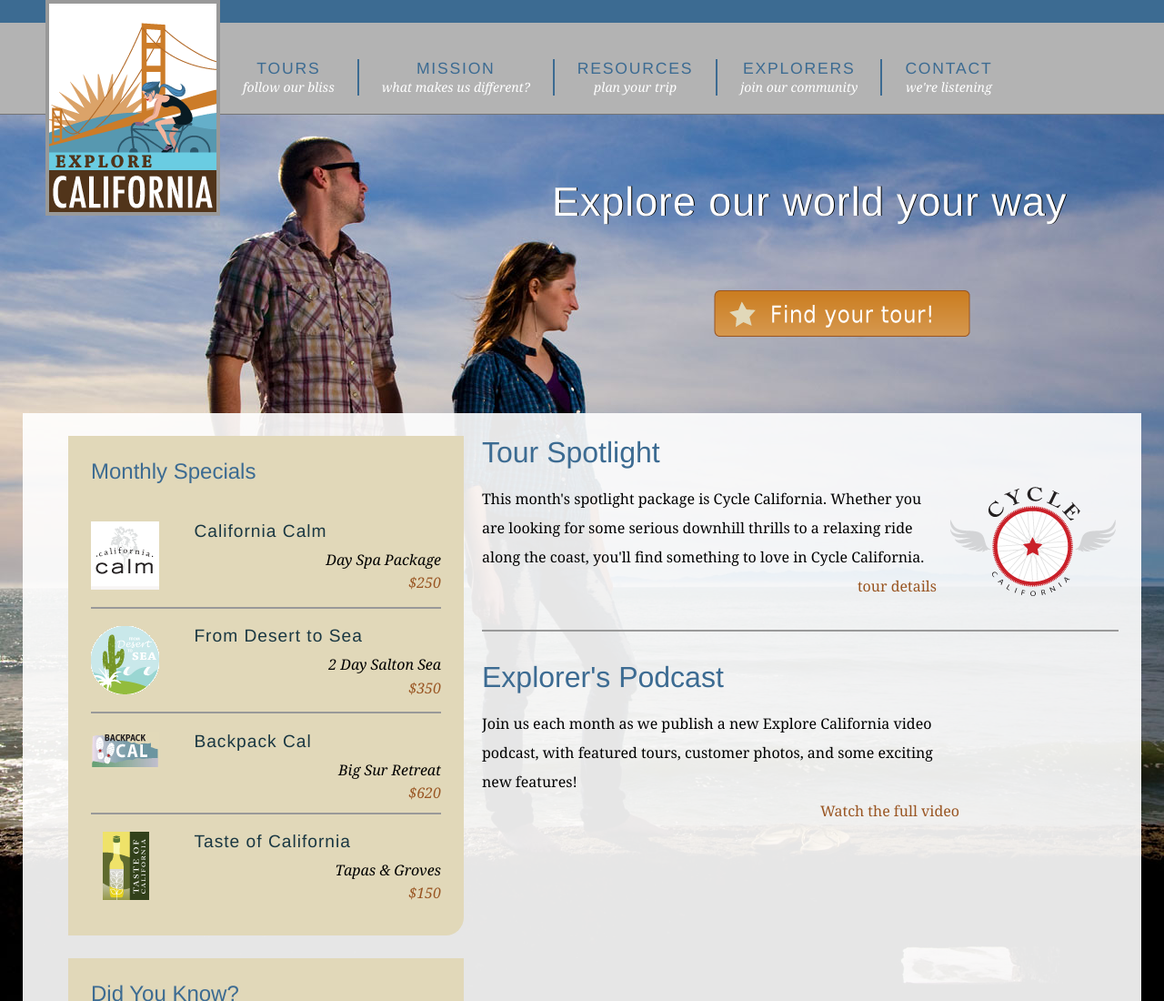
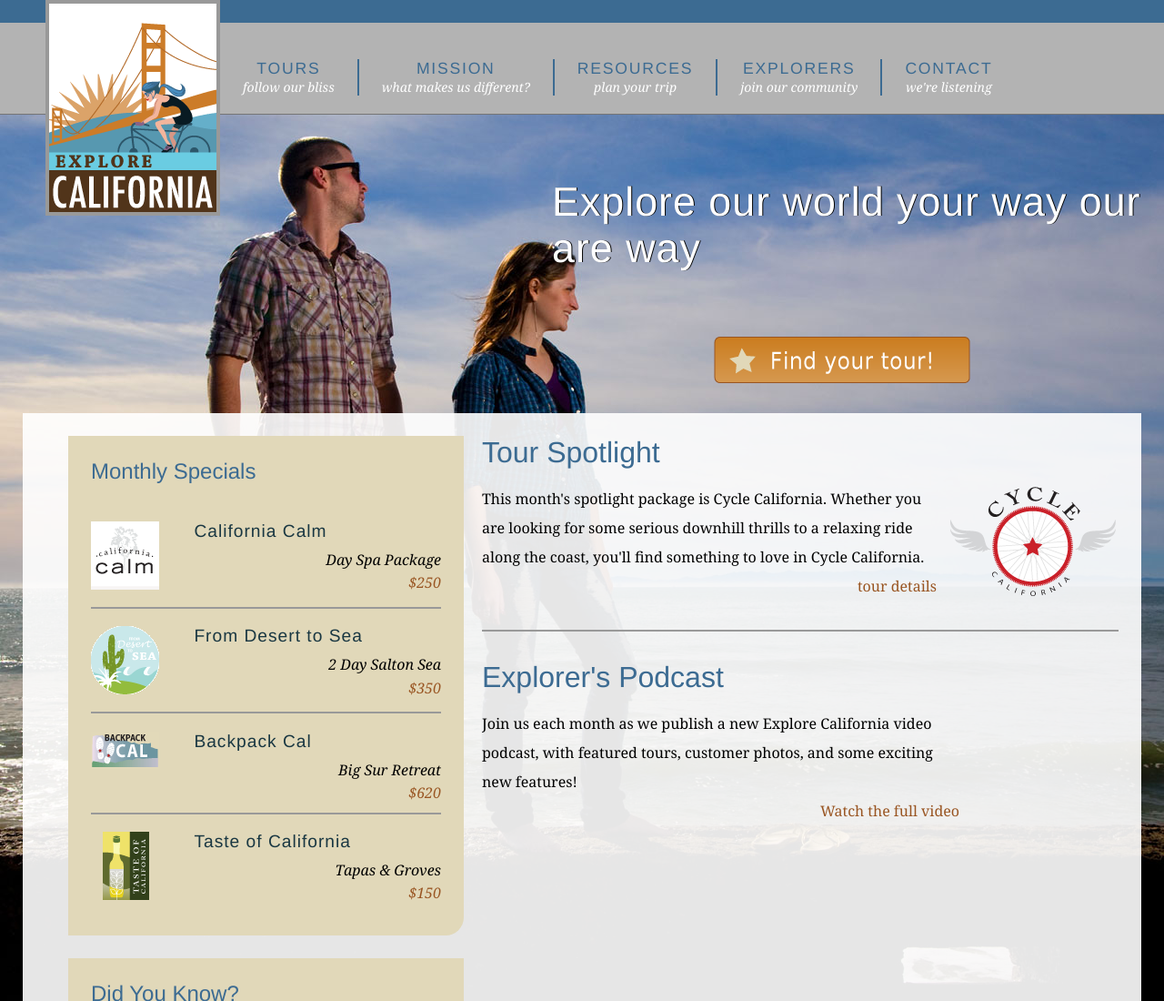
Before and after one commit to lfabbric/explore_california, a plain HTML site: page index.html in a window 1280 px wide. Shown: the top 1100 px of the page at 91% size. Drawn offline with Linux system fonts and the light colour scheme.

Commit message:
Updated index file - title in page

```diff
--- a/index.html
+++ b/index.html
@@ -55,7 +55,7 @@
       </div>
 
       <div id="actionCall">
-        <h1>Explore our world your way</h1>
+        <h1>Explore our world your way our are way</h1>
         <a href="tours.html" title="Find your tour!"><h2>Find your tour</h2></a>
       </div>
 
```
